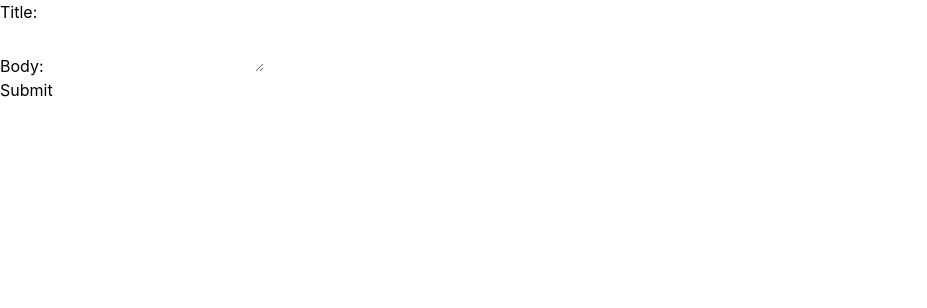
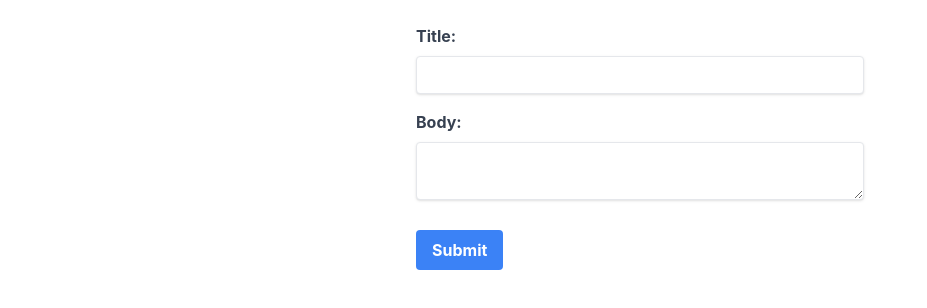
Before and after one commit to geroalexander/mvp-fs-cc, a React (Create React App) app in the folder client/: page /posts/new in a window 1280 px wide. Shown: the top 308 px of the page, without its empty margins (0-927 px from the left). Built offline with nearby package versions, Linux system fonts and the light colour scheme.

Commit message:
style: simple style added

```diff
--- a/client/src/components/BlogItem.tsx
+++ b/client/src/components/BlogItem.tsx
@@ -4,11 +4,11 @@ import { BlogPost } from "./types/types";
 
 export const Post: React.FC<BlogPost> = (post) => {
   return (
-    <>
-      <h2>{post.title}</h2>
-      <p>{post.body}</p>
-      <p>{new Date(post.timestamp).toLocaleString()}</p>
-    </>
+    <div className="w-60 p-8 rounded-md border-blue border-2 my-4 flex flex-col items-center">
+      <h2 className="font-bold">{post.title}</h2>
+      <p className="m-2 italic">{post.body}</p>
+      <p className="italic">{new Date(post.timestamp).toLocaleString()}</p>
+    </div>
   );
 };
 
@@ -31,11 +31,15 @@ export const BlogItem: React.FC = () => {
   }, [id]);
 
   if (!post) {
-    return <div>Loading...</div>;
+    return (
+      <div className="flex justify-center items-center flex-col">
+        Loading...
+      </div>
+    );
   }
 
   return (
-    <div>
+    <div className="flex justify-center items-center flex-col">
       <Post {...post} />
       <button onClick={() => navigate("/")}>Back to Blog List</button>
     </div>
--- a/client/src/components/BlogList.tsx
+++ b/client/src/components/BlogList.tsx
@@ -23,29 +23,31 @@ export const BlogList: React.FC = () => {
   const showPosts = React.useCallback(() => {
     if (posts.length === 0) {
       return (
-        <div>
+        <div className="flex justify-center items-center flex-cols">
           <p>No posts yet!</p>
         </div>
       );
     }
     return (
-      <>
+      <div className="flex justify-center items-center flex-col">
         {posts.map((post) => (
-          <div key={post.id}>
+          <div key={post.id} className="justify-center">
             <Link to={`/posts/${post.id}`}>
               <Post {...post} />
             </Link>
           </div>
         ))}
-      </>
+      </div>
     );
   }, [posts]);
 
   return (
-    <div>
-      <h1>My Blog Posts</h1>
+    <div className="m-8 space-y-4">
+      <h1 className="flex justify-center font-bold text-2xl">My Blog Posts</h1>
       {showPosts()}
-      <Link to="/posts/new">Create a new post</Link>
+      <Link className="flex justify-center" to="/posts/new">
+        Create a new post
+      </Link>
     </div>
   );
 };
--- a/client/src/components/NewPost.tsx
+++ b/client/src/components/NewPost.tsx
@@ -25,27 +25,37 @@ export const NewPost: React.FC = () => {
       console.error("Error creating new post:", error);
     }
   };
-
   return (
-    <form onSubmit={handleSubmit}>
-      <div>
-        <label htmlFor="title">Title:</label>
+    <form onSubmit={handleSubmit} className="max-w-md mx-auto mt-6">
+      <div className="mb-4">
+        <label htmlFor="title" className="block text-gray-700 font-bold mb-2">
+          Title:
+        </label>
         <input
           type="text"
           id="title"
           value={title}
           onChange={(e) => setTitle(e.target.value)}
+          className="shadow appearance-none border rounded w-full py-2 px-3 text-gray-700 leading-tight focus:outline-none focus:shadow-outline"
         />
       </div>
-      <div>
-        <label htmlFor="body">Body:</label>
+      <div className="mb-6">
+        <label htmlFor="body" className="block text-gray-700 font-bold mb-2">
+          Body:
+        </label>
         <textarea
           id="body"
           value={body}
           onChange={(e) => setBody(e.target.value)}
-        />
+          className="shadow appearance-none border rounded w-full py-2 px-3 text-gray-700 leading-tight focus:outline-none focus:shadow-outline"
+        ></textarea>
       </div>
-      <button type="submit">Submit</button>
+      <button
+        type="submit"
+        className="bg-blue-500 hover:bg-blue-700 text-white font-bold py-2 px-4 rounded focus:outline-none focus:shadow-outline"
+      >
+        Submit
+      </button>
     </form>
   );
 };
```
Also changed, not shown: 1 other file (tests, documents, lock files or other folders).
